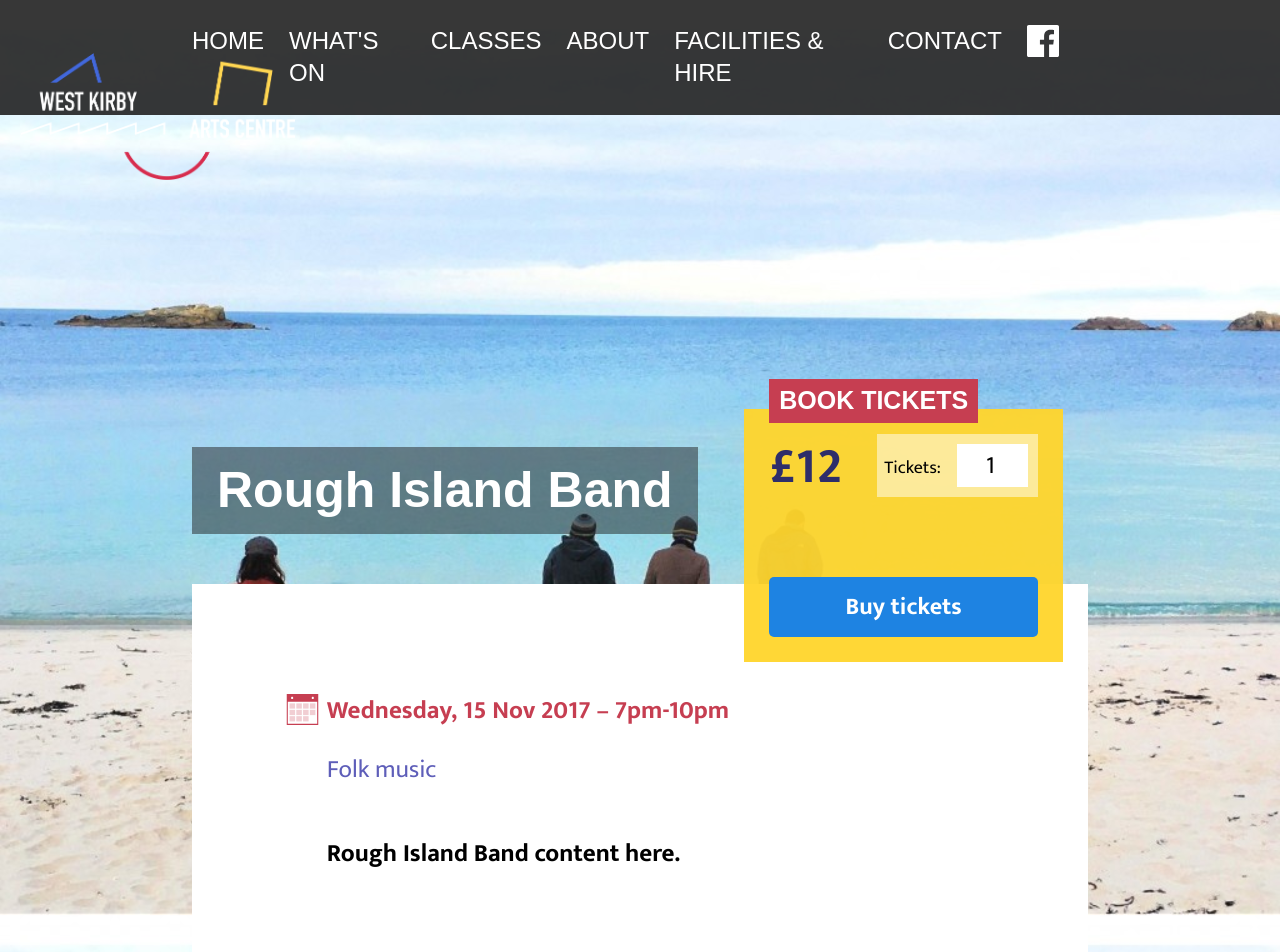
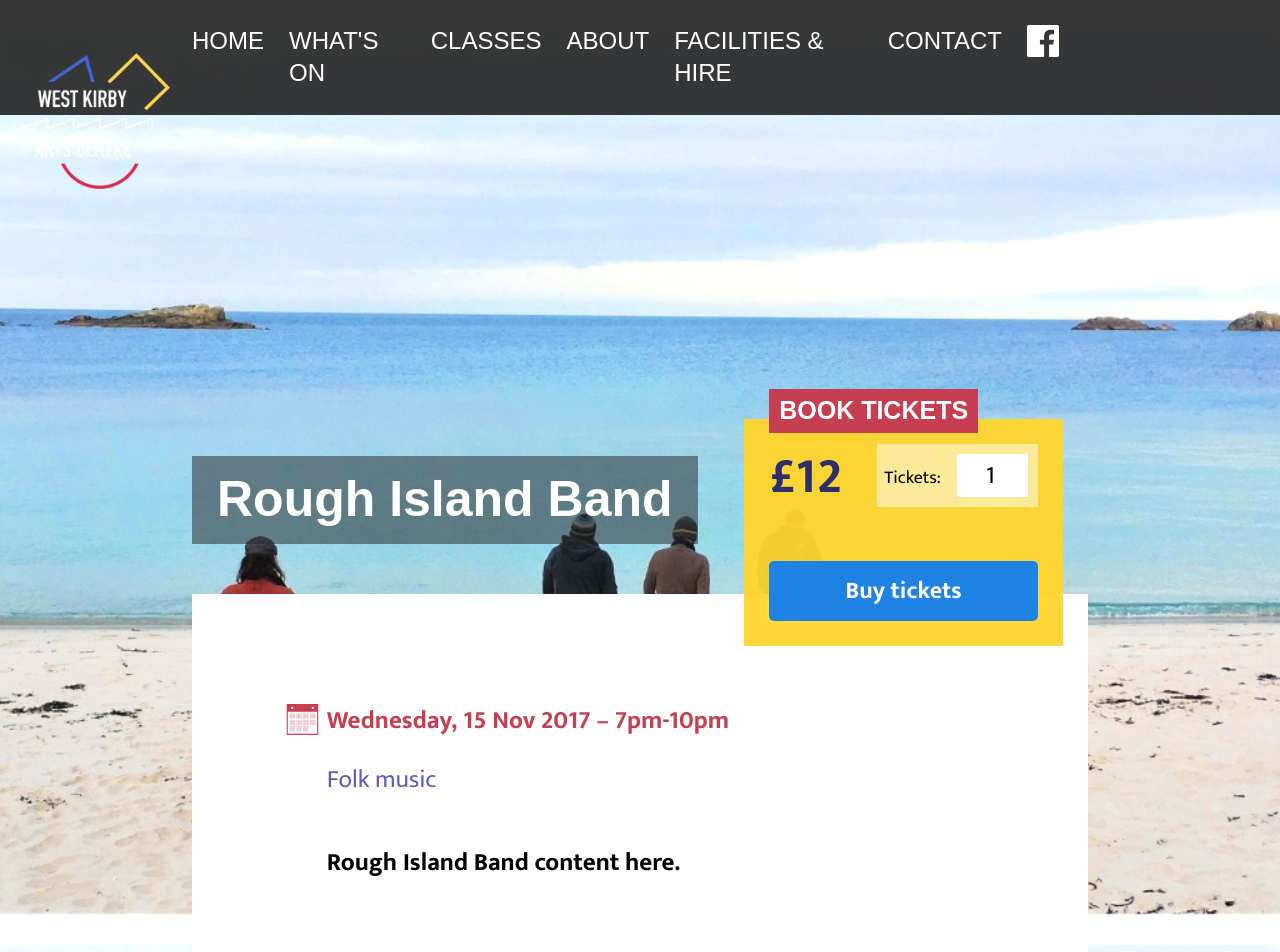
Before and after one commit to martincf/westkirbyartscentre, a Jekyll site: the page built from _events/2017-11-15-roughislandband.markdown, in a window 1280 px wide. Shown: the top 952 px of the page. Built offline with Jekyll 4.4.1, drawn with Linux system fonts in a browser that asks for light colours; nearby versions of some CDN libraries; some web fonts are replaced; comment, search, counter and statistics services are not loaded.

Commit message:
Mobile improvements

```diff
--- a/_events/2018-03-24-johnjenkins.markdown
+++ b/_events/2018-03-24-johnjenkins.markdown
@@ -16,4 +16,6 @@
 
 Previously with bands The Persuaders & Come in Tokio, he has supported Elvis Costello, The Beat, Echo and The Bunnymen he had 5 BBC Radio 1 sessions (including 3 John Peel session). He was Joint Audience Winner of the 2014 Liverpool Songwriters Challenge and finalist in 2015.
 
+<iframe class="video" width="560" height="315" src="https://www.youtube.com/embed/zQLbcGpvj8M?rel=0" frameborder="0" allow="autoplay; encrypted-media" allowfullscreen></iframe>
+
 He has released several singles in 2015/16 and his debut solo album “Trains” to favourable reviews.
--- a/_includes/header.html
+++ b/_includes/header.html
@@ -42,7 +42,7 @@
     {% if page.layout == 'home' %}
       <div class="mission">
         <h1 class="logo">
-            <img src="{{ site.baseurl }}/assets/images/logo-wkartscentre2@3x.png" alt="The Arts Centre West Kirby" />
+            <img src="{{ site.baseurl }}/assets/images/logo-square@3x.png" alt="The Arts Centre West Kirby" />
         </h1>
         <div class="mission-statement">
           <h2>
@@ -55,7 +55,7 @@
     <div class="siteheader">
       <h1 class="logo">
       <a href="{{ site.baseurl }}/">
-        <img src="{{ site.baseurl }}/assets/images/logo-wkartscentre2@3x.png" alt="The Arts Centre West Kirby" />
+        <img src="{{ site.baseurl }}/assets/images/logo-square@3x.png" alt="The Arts Centre West Kirby" />
       </a>
     </h1>
 
--- a/_layouts/eventdetail.html
+++ b/_layouts/eventdetail.html
@@ -11,56 +11,6 @@
       </button>
     {% elsif page.bookable == true %}
 
-    <!--
-    <div id="paypal-button" class="event--paypal"></div>
-  <script>
-      paypal.Button.render({
-          env: 'sandbox', // Or 'production'
-          client: {
-              sandbox:    'AVosSv7HYDbBVhFmwXqq0XVzaAmjhLArJNVU70PuF9GuogeIte44yuIZYfCoWEYd250Bo30aYcJaUtLi',
-              production: 'xxxxxxxxx'
-          },
-          style: {
-              size: 'responsive',
-              color: 'blue',
-              shape: 'rect',
-              label: 'pay',
-              // fundingicons: true
-          },
-          commit: true, // Show a 'Pay Now' button
-          payment: function(data, actions) {
-            // Get value of ticket number input, multiply by price and give the total to Paypal
-            ticketNos = document.getElementById("ticketNo").value;
-            price = {{ page.price }}
-            TicketTotal = price * ticketNos
-              return actions.payment.create({
-                  payment: {
-                      transactions: [
-                          {
-                              amount: { total: TicketTotal, currency: 'GBP' },
-                              description: 'The Art Centre West Kirby ticket(s) purchase',
-                              item_list:
-                                {
-                                  items: [
-                                    { name: '{{ page.title }} ticket(s)', currency: 'GBP', price: '{{ page.price }}', quantity: ticketNos }
-                                  ]
-                                }
-                          }
-                      ]
-                  }
-              });
-          },
-
-          onAuthorize: function(data, actions) {
-              return actions.payment.execute().then(function(payment) {
-
-                  // The payment is complete!
-                  // You can now show a confirmation message to the customer
-              });
-          }
-
-      }, '#paypal-button');
-  </script> -->
   <p class="event--price">&pound;{{ page.price }}</p>
   <p class="event--tickets">
     Tickets: <input type="number" id="ticketNo" value="1" class="event--ticketno" />
@@ -80,7 +30,6 @@
   <!-- This creates the bu on. When it is selected in the browser, the form submits the purchase details to us. -->
   <input class="event--purchase" type="submit" value="Buy tickets">
   </form>
-  <script language="JavaScript" src="https://secure.worldpay.com/wcc/logo?instId=XXXXX"></script>
   {% endif %}
 </div>
   <div class="event--data">
--- a/_sass/_event.scss
+++ b/_sass/_event.scss
@@ -11,6 +11,9 @@
 }
 .eventdetail header {
   margin-bottom: $size-special;
+  @include mq(small-smartphone) {
+    margin-bottom: $size-super;
+  }
 }
 .event--title {
   color: white;
@@ -20,7 +23,7 @@
 
   @include mq(small-smartphone) {
     width: 96%;
-
+    margin: 0 $size-small;
   }
   span {
     background-color: transparentize($black, 0.5);
@@ -33,8 +36,8 @@
 
     }
     @include mq(small-smartphone) {
-      font-size: $font-super;
-      padding: $size-small $size-small;
+      font-size: calc(1.25 * #{$font-large});
+      padding: $size-small;
       margin-left: 0;
     }
   }
@@ -89,7 +92,8 @@
   display: inline-block;
   position: absolute;
   @include mq(small-smartphone) {
-    margin: 0 0 0;
+    margin: -50px 0 0 !important;
+
 
   }
 }
@@ -234,7 +238,15 @@
   color: white;
   text-align: center;
   padding: $size-small;
-  margin: $size-med 0;
+  margin: 0 0 $size-med;
   border-radius: 5px;
   cursor: pointer;
 }
+.video {
+  margin: $size-large auto;
+  display: block;
+  @include mq(small-smartphone) {
+    width: 100% !important;
+    height: auto;
+  }
+}
--- a/assets/css/main.scss
+++ b/assets/css/main.scss
@@ -202,7 +202,7 @@
   }
 
   img {
-    max-width: 275px;
+    max-width: 150px;
     margin-left: -80px;
     margin-top: -72px;
     @include transition();
@@ -210,13 +210,13 @@
       max-width: 150px;
     }
     @include mq(lower-medium) {
-      max-width: 200px;
+      max-width: 150px;
     }
     @include mq(smartphone) {
-      max-width: 200px;
+      max-width: 150px;
     }
     @include mq(small-smartphone) {
-      max-width: 200px;
+      max-width: 150px;
       margin-left: 0;
       margin-top: 75px;
       padding-left: 0;
```
Also changed, not shown: assets/images/logo-square@3x.png (added).
